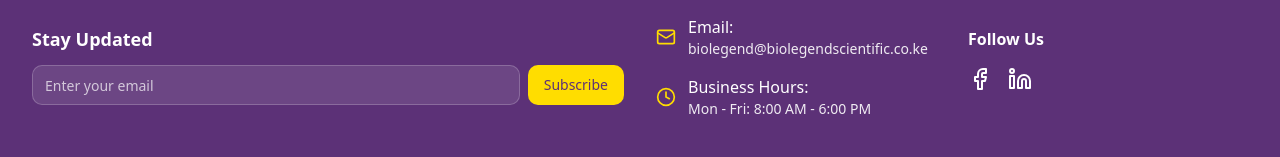
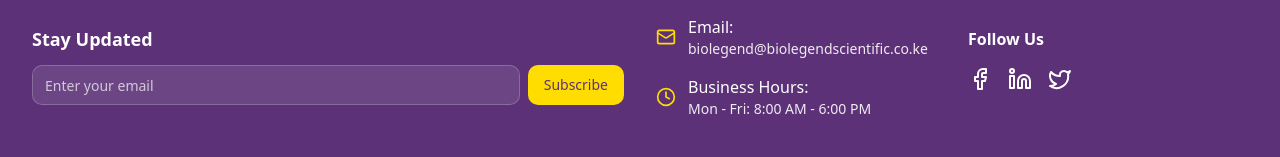
Before and after one commit to swairua/biolegend-website, a React (Vite) app: page /pyrex in a window 1280 px wide. Shown: the part 1886-2043 px from the top of the page. Built offline with nearby package versions, Linux system fonts and the light colour scheme.

Commit message:
Update Footer social links (Facebook, LinkedIn) and add Twitter icon/link
cgen-37c9ae8b8ac74f9ebc79acf8160653ca

```diff
--- a/src/components/Footer.tsx
+++ b/src/components/Footer.tsx
@@ -1,5 +1,5 @@
 import { useState } from "react";
-import { Mail, Phone, MapPin, Clock, Facebook, Linkedin, MessageCircle } from "lucide-react";
+import { Mail, Phone, MapPin, Clock, Facebook, Linkedin, Twitter, MessageCircle } from "lucide-react";
 import { Button } from "@/components/ui/button";
 import { Input } from "@/components/ui/input";
 import { Dialog, DialogContent, DialogHeader, DialogTitle, DialogDescription, DialogFooter } from "@/components/ui/dialog";
@@ -228,11 +228,14 @@ const Footer = () => {
             <div className="mt-8">
               <h5 className="font-semibold mb-4">Follow Us</h5>
               <div className="flex space-x-4">
-                <a href="https://www.facebook.com/biolegendscientific" target="_blank" rel="noopener noreferrer" className="text-white hover:text-biolegend-yellow transition-colors">
+                <a href="https://www.facebook.com/biolegendscientific.co.ke" target="_blank" rel="noopener noreferrer" className="text-white hover:text-biolegend-yellow transition-colors">
                   <Facebook className="w-6 h-6" />
                 </a>
-                <a href="#" className="text-white hover:text-biolegend-yellow transition-colors">
+                <a href="https://www.linkedin.com/in/biolegend-scientific-934b1937b" target="_blank" rel="noopener noreferrer" className="text-white hover:text-biolegend-yellow transition-colors">
                   <Linkedin className="w-6 h-6" />
+                </a>
+                <a href="https://x.com/BIOLEGENDSLTD?t=bsDNtEINWzlYbUk0fv-AqA&s=08" target="_blank" rel="noopener noreferrer" className="text-white hover:text-biolegend-yellow transition-colors">
+                  <Twitter className="w-6 h-6" />
                 </a>
               </div>
             </div>
```
